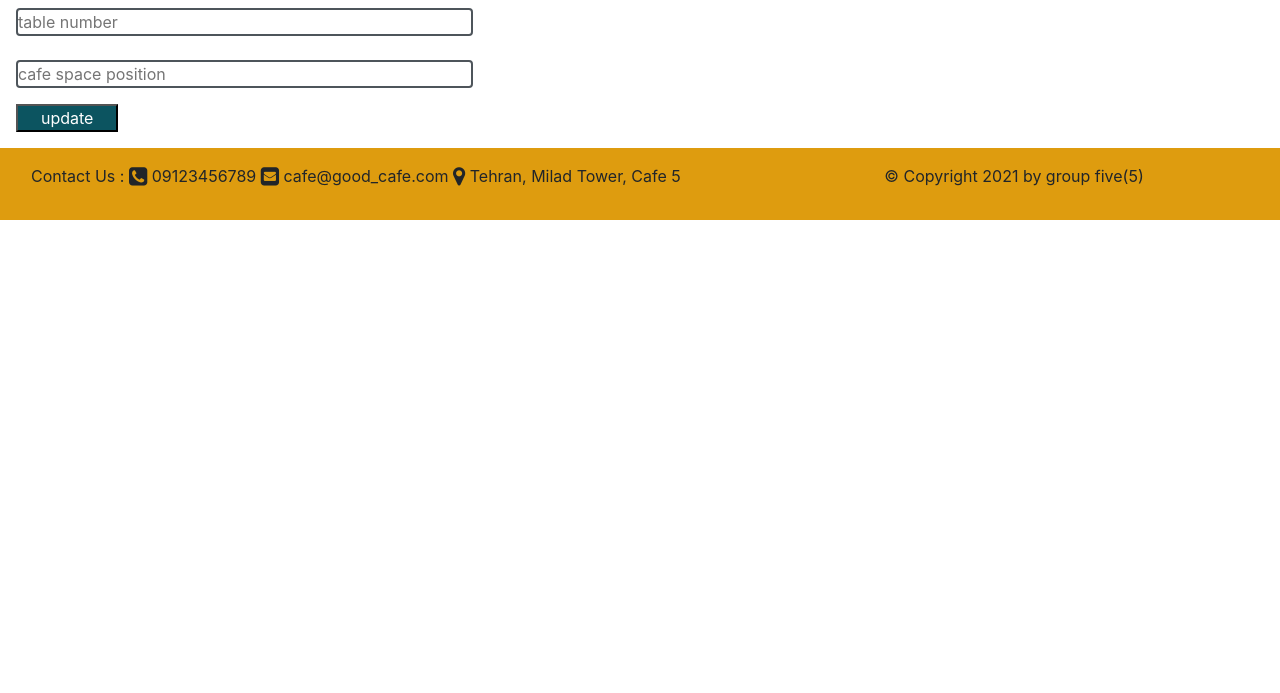
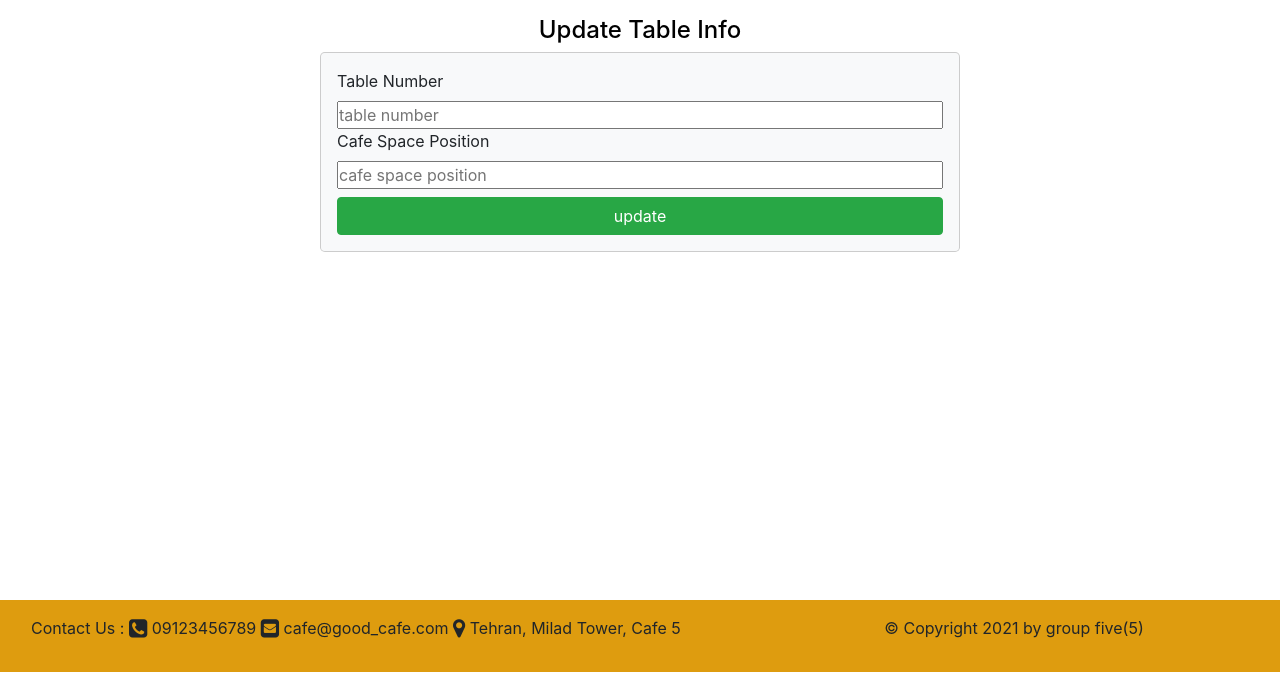
Before and after one commit to sepehr-ahmadi/django_test_project, a Flask app: page /table_update in a window 1280 px wide. Shown: the part 107-800 px from the top of the page. Run offline with Flask 2, Linux system fonts and the light colour scheme; some libraries are stand-ins or nearby versions.

Commit message:
style table

```diff
--- a/static/table_update.css
+++ b/static/table_update.css
@@ -1,37 +1,50 @@
 
-input[type=number ]:focus {
-    border: 3px solid #555;
-    background-color: lightblue;
+/*input[type=number ]:focus {*/
+/*    border: 3px solid #555;*/
+/*    background-color: lightblue;*/
+/*}*/
+/*input[type=number] {*/
+/*    margin-top: 1rem;*/
+/*    margin-left: 1rem;*/
+/*    border: 2px solid #4e555b;*/
+/*    border-radius: 4px;*/
+/*}*/
+/*input {*/
+/*    margin-left: 1rem;*/
+/*    margin-bottom: 1rem;*/
+/*}*/
+/*.content{*/
+/*  width: 100%;*/
+/*  height: 100vh;*/
+/*  display: flex;*/
+/*  justify-content: center;*/
+/*  align-items: center;*/
+/*}*/
+/*input[type=text ]:focus {*/
+/*    border: 3px solid #555;*/
+/*    background-color: lightblue;*/
+/*}*/
+/*input[type=text] {*/
+/*    margin-top: .5rem;*/
+/*    margin-left: 1rem;*/
+/*    border: 2px solid #4e555b;*/
+/*    border-radius: 4px;*/
+/*}*/
+/*#fa {*/
+/*  border: 1px solid;*/
+/*  padding: 10px;*/
+/*  box-shadow: 5px 10px #888888;*/
+/*}*/
+
+@media (min-width: 640px) {
+    #login-modal {
+
+        max-width: 50vw;
+    }
 }
-input[type=number] {
-    margin-top: 1rem;
-    margin-left: 1rem;
-    border: 2px solid #4e555b;
-    border-radius: 4px;
+
+@media (max-width: 640px) {
+    #login-modal {
+        max-width: 80vw;
+    }
 }
-input {
-    margin-left: 1rem;
-    margin-bottom: 1rem;
-}
-.content{
-  width: 100%;
-  height: 100vh;
-  display: flex;
-  justify-content: center;
-  align-items: center;
-}
-input[type=text ]:focus {
-    border: 3px solid #555;
-    background-color: lightblue;
-}
-input[type=text] {
-    margin-top: .5rem;
-    margin-left: 1rem;
-    border: 2px solid #4e555b;
-    border-radius: 4px;
-}
-#fa {
-  border: 1px solid;
-  padding: 10px;
-  box-shadow: 5px 10px #888888;
-}
--- a/templates/table_update.html
+++ b/templates/table_update.html
@@ -10,10 +10,20 @@
     <meta name="viewport" content="width=device-width, initial-scale=1">
 {% endblock %}
 {% block content %}
-<form  action="{{ url_for('table_update') }}" method="post">
-<input type="text" id="table_number" size="40" placeholder="table number" name="table_number"><br>
-    <input type="text" id="cofe_space_position" size="40" placeholder="cafe space position" name="cafe_space_position"><br>
-    <input type="submit" id="submitaiton" value="update" style="background-color: #0c5460;color: white;width: 8%">
-</form>
+ <div class="container-fluid pt-3" style="min-height: 75vh">
 
+     <h4 style="text-align: center; color: black; ">Update Table Info</h4>
+     <div class="modal-content m-auto bg-light" id="login-modal" style="display: block;">
+
+    <form class="input-group p-3" action="{{ url_for('table_update') }}" method="post">
+        <label for="table_number">Table Number</label><br>
+        <input class="input-group" type="text" id="table_number" size="40" placeholder="table number" name="table_number">
+
+        <label for="table_number">Cafe Space Position</label><br>
+        <input class="input-group" type="text" id="cofe_space_position" size="40" placeholder="cafe space position" name="cafe_space_position">
+
+        <input type="submit" id="submitaiton" value="update" class="btn btn-success btn-block mt-2">
+    </form>
+     </div>
+ </div>
 {% endblock %}
```
Also changed, not shown: static/table_delete.css (+47 -34 lines), static/table_register.css (+47 -34 lines), templates/table_delete.html (+14 -4 lines), templates/table_register.html (+15 -5 lines), static/table_list.css (added).
